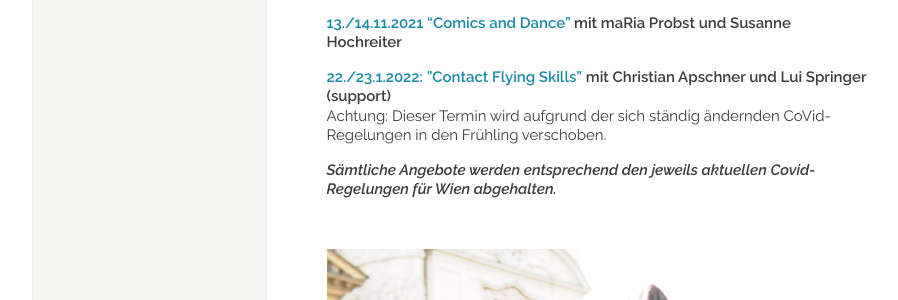
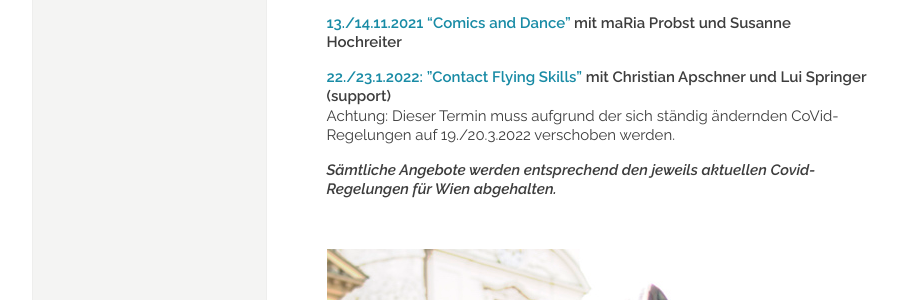
Before and after one commit to manulari/rollingpointat, a Jekyll site: the page built from _pages_de/index.md, in a window 1280 px wide and 900 px high, scrolled down 1616 px. Shown: the part 153-453 px from the top of the window, without its empty margins (152-1050 px from the left). Built offline with Jekyll 4.4.1, drawn with Linux system fonts in a browser that asks for light colours; comment, search, counter and statistics services are not loaded.

Commit message:
Update page (de) “index”

```diff
--- a/_pages_de/index.md
+++ b/_pages_de/index.md
@@ -52,7 +52,7 @@ Turnsaal VS Einsiedlergasse 7, 1050 Wien**
 **[13./14.11.2021 "Comics and Dance"](/workshops#comics) mit maRia Probst und Susanne Hochreiter**
 
 **[22./23.1.2022: "Contact Flying Skills"](/workshops#flying)** **mit Christian Apschner und Lui Springer (support)**\
-Achtung: Dieser Termin wird aufgrund der sich ständig ändernden CoVid-Regelungen in den Frühling verschoben.
+Achtung: Dieser Termin muss aufgrund der sich ständig ändernden CoVid-Regelungen auf 19./20.3.2022 verschoben werden.
 
 ***Sämtliche Angebote werden entsprechend den jeweils aktuellen Covid-Regelungen für Wien abgehalten.***
 
```
